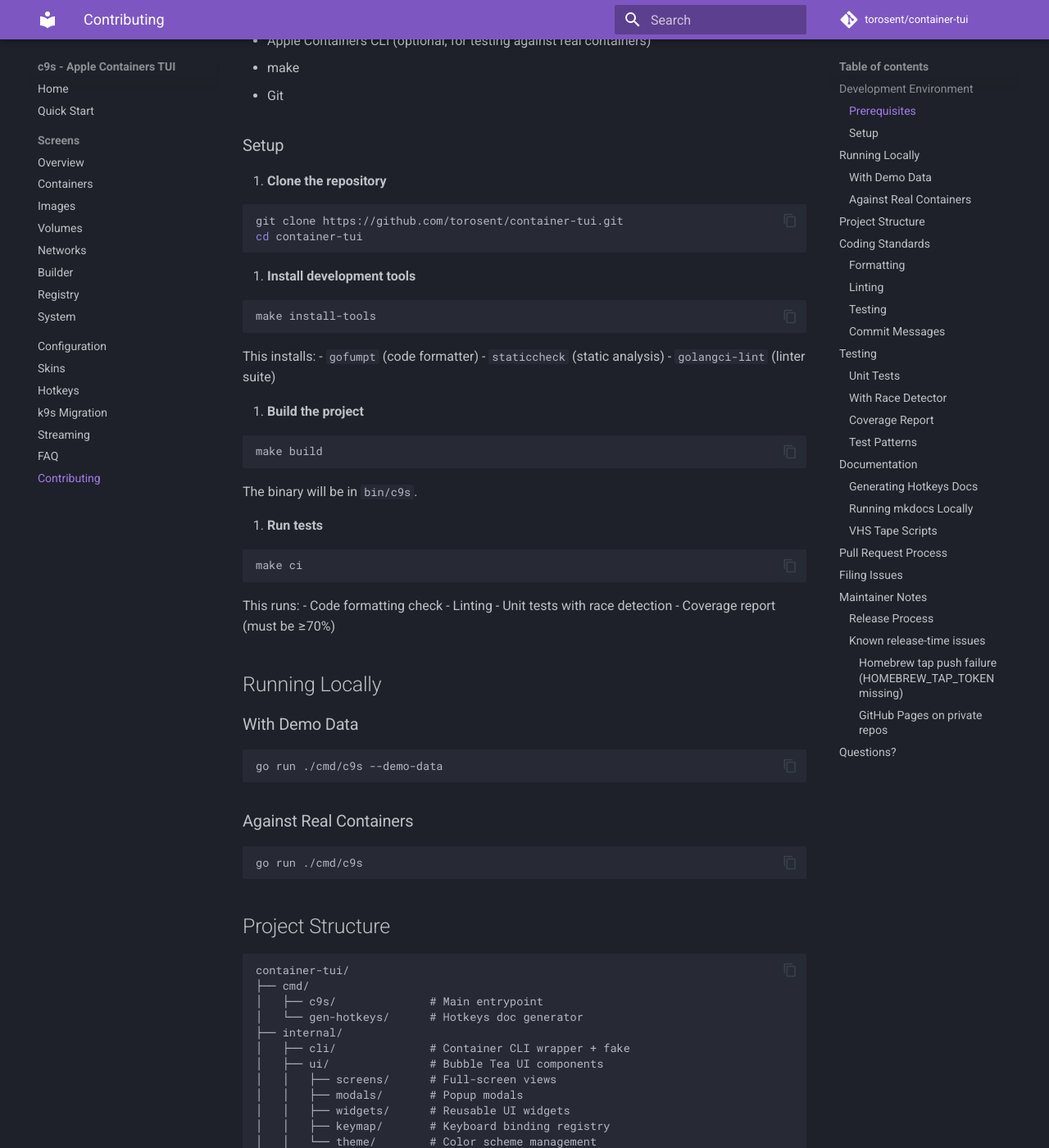
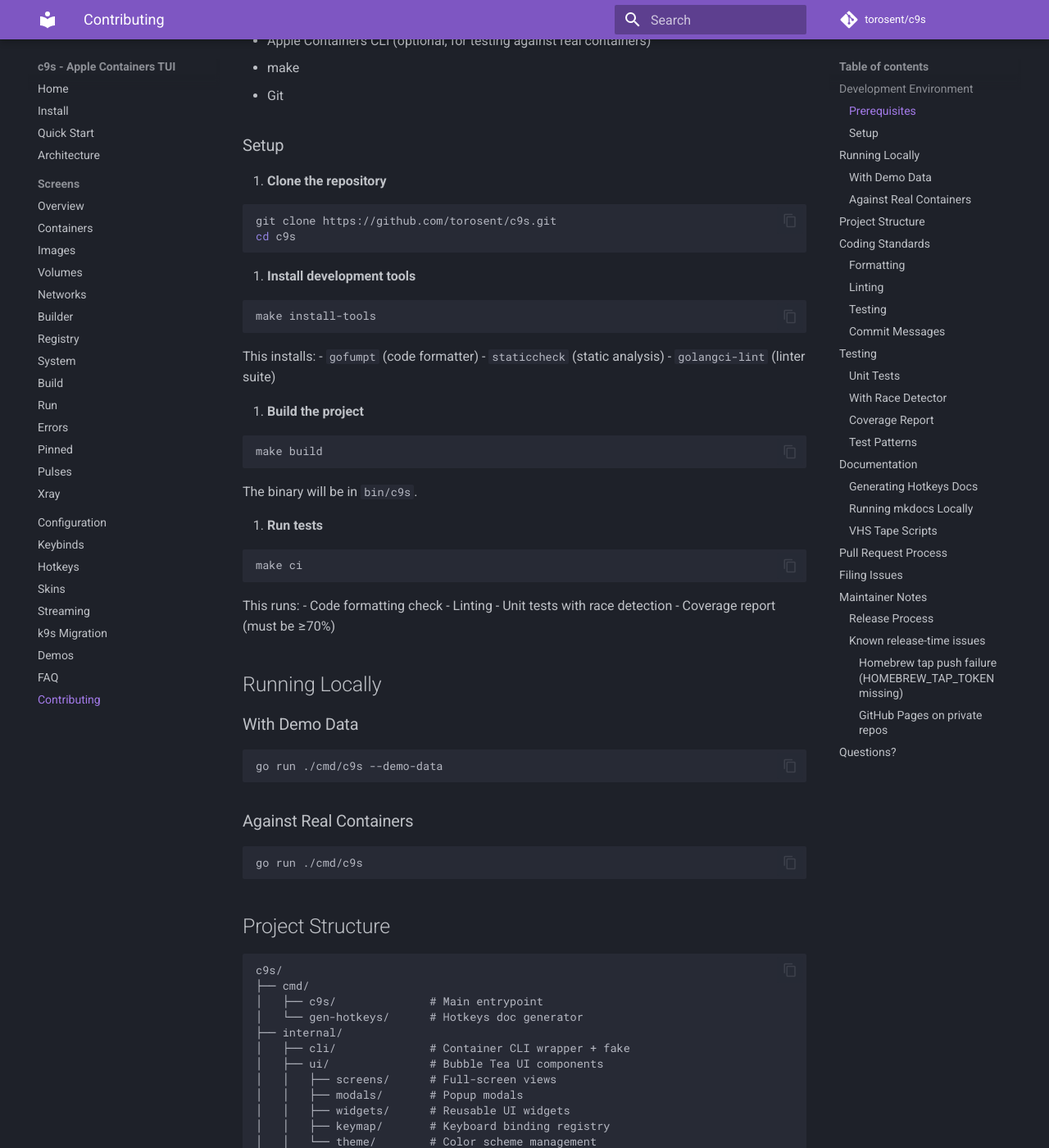
Before and after one commit to torosent/c9s, an MkDocs documentation site: the page built from docs/contributing.md, in a window 1280 px wide and 1400 px high, scrolled down 339 px. Shown: the whole window at 82% size. Built offline with MkDocs 1.6.1 and Material for MkDocs 9.7.7, drawn with Linux system fonts in a browser that asks for light colours; comment, search, counter and statistics services are not loaded; some of the changed text lies outside the part shown.

Commit message:
docs+ci: fix stale references, add mkdocs strict to CI, add pinned smoke test
Batch A (docs/credibility):
- Replace torosent/container-tui with torosent/c9s in mkdocs.yml + docs.
- Remove broken docs/superpowers/specs/* links from index.md, architecture.md,
  README.md, CHANGELOG.md.
- README's Documentation section now points at the published mkdocs site
  and active docs.
- mkdocs.yml nav now includes architecture, install, keybinds, demos-rendering,
  and the previously-orphaned screens/{build,errors,pinned,pulses,run,xray}.
- CHANGELOG corrected (darwin/arm64-only — not multi-platform). Removed
  duplicate ## [Unreleased] heading.

Batch B (CI / release pipeline):
- .goreleaser.yaml: replace 'go mod tidy' before-hook with 'go mod verify'
  to avoid mutating go.sum at release time.
- ci.yml: add 'go mod tidy is a no-op' step that fails if go.mod/go.sum
  would change. Add separate docs job running 'mkdocs build --strict'
  so broken doc links fail CI rather than the GitHub Pages workflow.
- .gitignore: ignore mkdocs build artifact (site/).
- internal/ui/screens/jobs: remove accidentally committed jobs.go.bak.
- internal/ui/screens/pinned: add smoke test (was 0% coverage); includes
  a regression test asserting the screen satisfies the anonymous
  ApplySort interface (pre-empts the C1 issue from the review).

Verified locally with 'make ci': gofumpt clean, go vet clean, staticcheck
clean, golangci-lint clean, race tests pass, total coverage 72.4%.

````diff
--- a/.goreleaser.yaml
+++ b/.goreleaser.yaml
@@ -3,7 +3,7 @@ project_name: c9s
 
 before:
   hooks:
-    - go mod tidy
+    - go mod verify
 
 builds:
   - id: c9s
--- a/docs/contributing.md
+++ b/docs/contributing.md
@@ -16,8 +16,8 @@ Thank you for your interest in contributing to c9s! This guide will help you get
 1. **Clone the repository**
 
    ```bash
-   git clone https://github.com/torosent/container-tui.git
-   cd container-tui
+   git clone https://github.com/torosent/c9s.git
+   cd c9s
    ```
 
 2. **Install development tools**
@@ -68,7 +68,7 @@ go run ./cmd/c9s
 ## Project Structure
 
 ```
-container-tui/
+c9s/
 ├── cmd/
 │   ├── c9s/              # Main entrypoint
 │   └── gen-hotkeys/      # Hotkeys doc generator
@@ -337,7 +337,7 @@ Run `mkdocs serve` for a live local preview.
 
 ## Questions?
 
-- Open a [GitHub Discussion](https://github.com/torosent/container-tui/discussions)
-- File an [Issue](https://github.com/torosent/container-tui/issues)
+- Open a [GitHub Discussion](https://github.com/torosent/c9s/discussions)
+- File an [Issue](https://github.com/torosent/c9s/issues)
 
 Thank you for contributing to c9s! 🎉
--- a/mkdocs.yml
+++ b/mkdocs.yml
@@ -1,8 +1,8 @@
 site_name: c9s - Apple Containers TUI
 site_description: Declarative container management with a k9s-inspired TUI
 site_url: https://torosent.github.io/c9s
-repo_url: https://github.com/torosent/container-tui
-repo_name: torosent/container-tui
+repo_url: https://github.com/torosent/c9s
+repo_name: torosent/c9s
 
 theme:
   name: material
@@ -27,7 +27,9 @@ markdown_extensions:
 
 nav:
   - Home: index.md
+  - Install: install.md
   - Quick Start: quick-start.md
+  - Architecture: architecture.md
   - Screens:
       - Overview: screens/index.md
       - Containers: screens/containers.md
@@ -37,10 +39,18 @@ nav:
       - Builder: screens/builder.md
       - Registry: screens/registry.md
       - System: screens/system.md
+      - Build: screens/build.md
+      - Run: screens/run.md
+      - Errors: screens/errors.md
+      - Pinned: screens/pinned.md
+      - Pulses: screens/pulses.md
+      - Xray: screens/xray.md
   - Configuration: configuration.md
+  - Keybinds: keybinds.md
+  - Hotkeys: hotkeys.md
   - Skins: skins.md
-  - Hotkeys: hotkeys.md
+  - Streaming: streaming.md
   - k9s Migration: k9s-migration.md
-  - Streaming: streaming.md
+  - Demos: demos-rendering.md
   - FAQ: faq.md
   - Contributing: contributing.md
````
Also changed, not shown: CHANGELOG.md (+5 -12 lines), README.md (+6 -1 lines), docs/architecture.md (+0 -2 lines), docs/faq.md (+2 -2 lines), docs/index.md (+1 -1 lines), docs/quick-start.md (+3 -3 lines), 6 other files.
